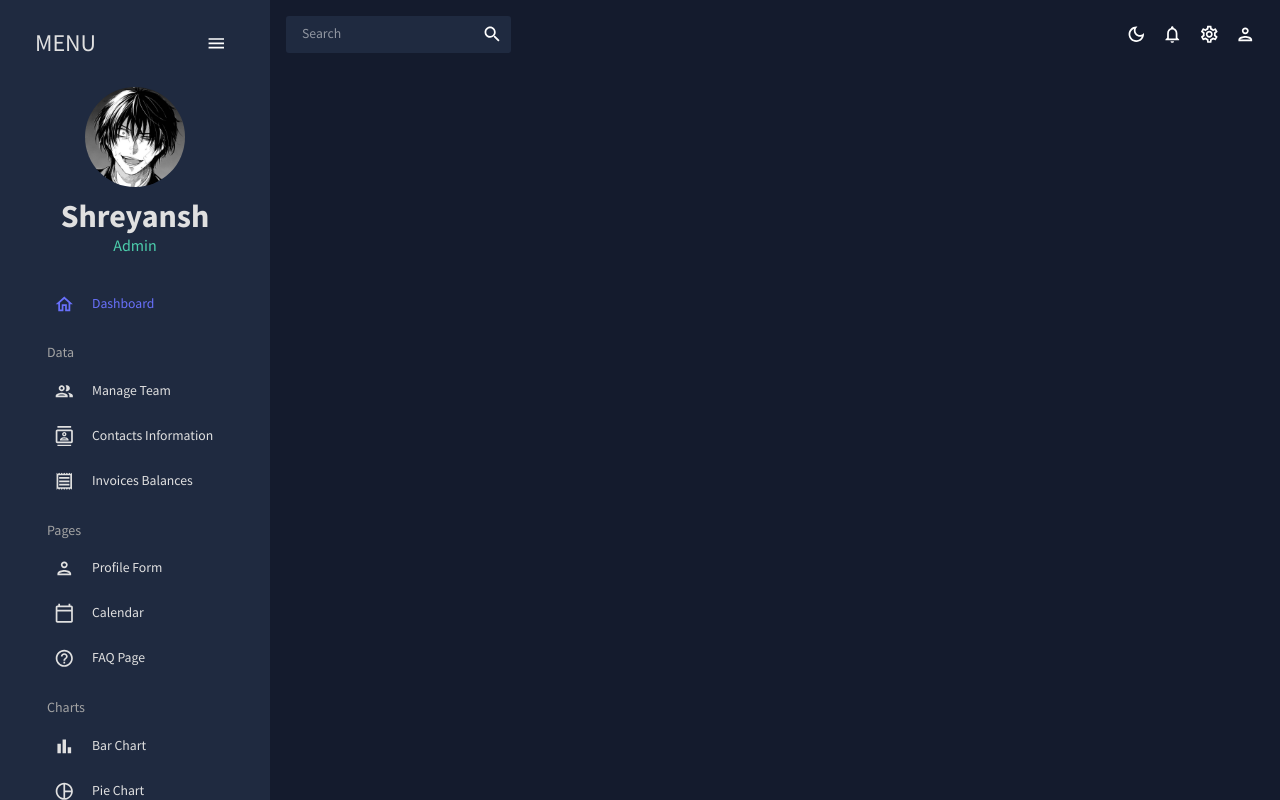
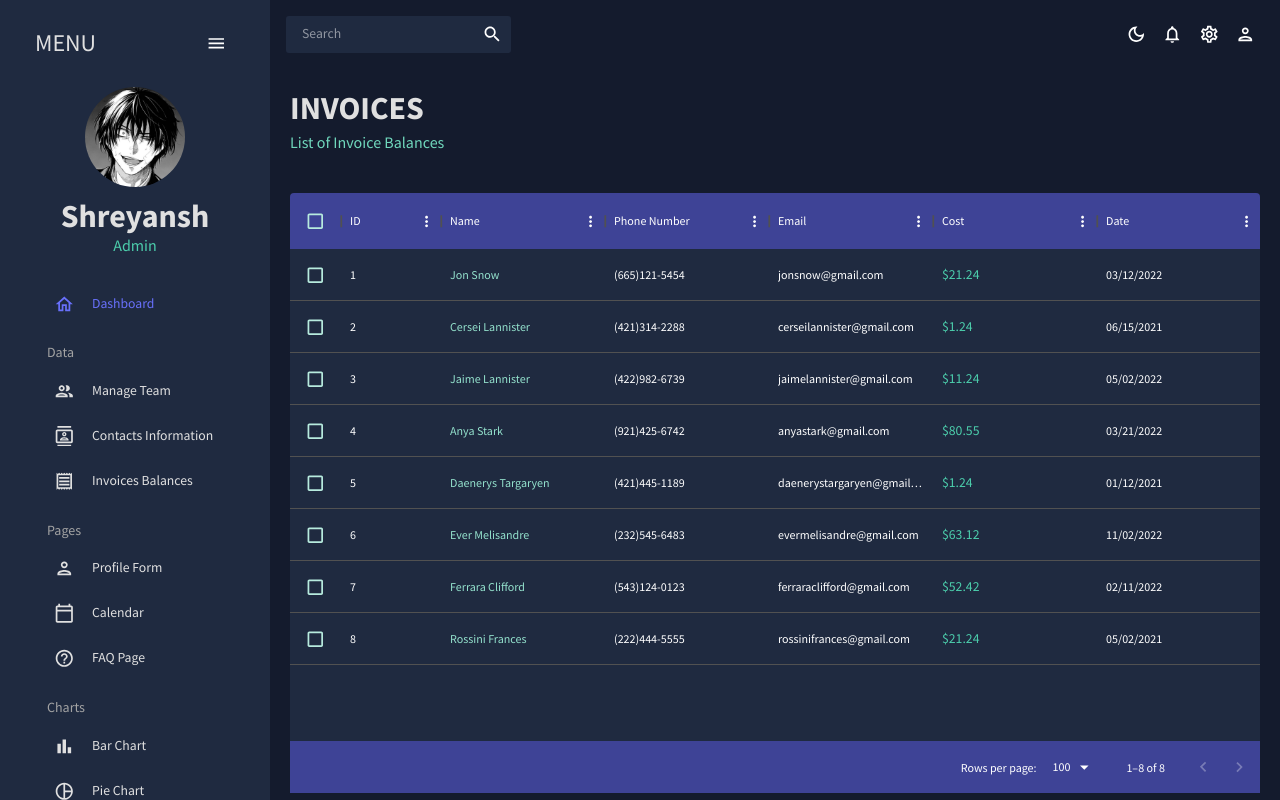
Before and after one commit to shreyanshxyz/admin-dashboard-frontend, a React (Create React App) app: page /invoices in a window 1280 px wide. Built offline with nearby package versions, Linux system fonts and the light colour scheme.

Commit message:
Completed Invoices component too.

```diff
--- a/src/App.js
+++ b/src/App.js
@@ -5,7 +5,7 @@
 import Sidebar from "./scenes/global/Sidebar";
 import Dashboard from "./scenes/dashboard";
 import Team from "./scenes/team";
-// import Invoices from "./scenes/invoices";
+import Invoices from "./scenes/invoices";
 import Contacts from "./scenes/contacts";
 // import Bar from "./scenes/bar";
 // import Form from "./scenes/form";
@@ -33,7 +33,7 @@
               <Route path="/" element={<Dashboard />} />
               <Route path="/team" element={<Team />} />
               <Route path="/contacts" element={<Contacts />} />
-              {/* <Route path="/invoices" element={<Invoices />} /> */}
+              <Route path="/invoices" element={<Invoices />} />
               {/* <Route path="/form" element={<Form />} /> */}
               {/* <Route path="/bar" element={<Bar />} /> */}
               {/* <Route path="/pie" element={<Pie />} /> */}
--- /dev/null
+++ b/src/scenes/invoices/index.js
@@ -0,0 +1,85 @@
+import { Box, Typography, useTheme } from "@mui/material";
+import { DataGrid } from "@mui/x-data-grid";
+import { tokens } from "../../theme";
+import { mockDataInvoices } from "../../data/mockData";
+import Header from "../../components/Header";
+
+const Invoices = () => {
+  const theme = useTheme();
+  const colors = tokens(theme.palette.mode);
+  //   It defines the columns for the data grid in the columns array, including the fields "id", "name", "phone", "email", "cost", and "date". It also sets the flex property to control the width of each column and uses the renderCell property to customize the rendering of the "cost" column, displaying the cost with a green color using the Typography component.
+  const columns = [
+    { field: "id", headerName: "ID" },
+    {
+      field: "name",
+      headerName: "Name",
+      flex: 1,
+      cellClassName: "name-column--cell",
+    },
+    {
+      field: "phone",
+      headerName: "Phone Number",
+      flex: 1,
+    },
+    {
+      field: "email",
+      headerName: "Email",
+      flex: 1,
+    },
+    {
+      field: "cost",
+      headerName: "Cost",
+      flex: 1,
+      renderCell: (params) => (
+        <Typography color={colors.greenAccent[500]}>
+          ${params.row.cost}
+        </Typography>
+      ),
+    },
+    {
+      field: "date",
+      headerName: "Date",
+      flex: 1,
+    },
+  ];
+
+  //   The function then returns a Box component containing a Header component with the title "INVOICES" and subtitle "List of Invoice Balances". It also contains a DataGrid component with the checkboxSelection property set to enable checkbox selection and with the rows and columns properties set to the mockDataInvoices object and the columns array respectively. Finally, it styles the data grid using the sx property to customize various elements such as the grid cells, column headers, checkbox, and footer.
+  return (
+    <Box m="20px">
+      <Header title="INVOICES" subtitle="List of Invoice Balances" />
+      <Box
+        m="40px 0 0 0"
+        height="75vh"
+        sx={{
+          "& .MuiDataGrid-root": {
+            border: "none",
+          },
+          "& .MuiDataGrid-cell": {
+            borderBottom: "none",
+          },
+          "& .name-column--cell": {
+            color: colors.greenAccent[300],
+          },
+          "& .MuiDataGrid-columnHeaders": {
+            backgroundColor: colors.blueAccent[700],
+            borderBottom: "none",
+          },
+          "& .MuiDataGrid-virtualScroller": {
+            backgroundColor: colors.primary[400],
+          },
+          "& .MuiDataGrid-footerContainer": {
+            borderTop: "none",
+            backgroundColor: colors.blueAccent[700],
+          },
+          "& .MuiCheckbox-root": {
+            color: `${colors.greenAccent[200]} !important`,
+          },
+        }}
+      >
+        <DataGrid checkboxSelection rows={mockDataInvoices} columns={columns} />
+      </Box>
+    </Box>
+  );
+};
+
+export default Invoices;
```
